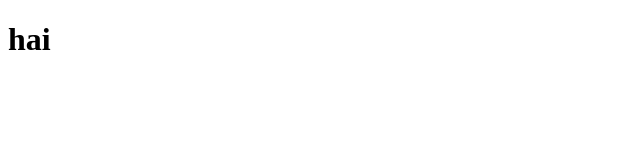
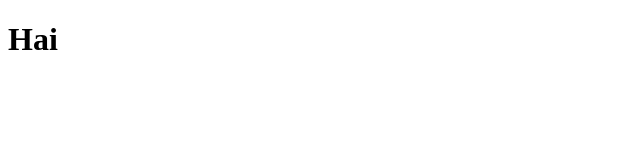
Before and after one commit to pencemo/tiba, a React (Vite) app: page / in a window 1280 px wide. Shown: the top 160 px of the page, without its empty margins (0-640 px from the left). Built offline with nearby package versions, Linux system fonts and the light colour scheme.

Commit message:
change 'hai' into 'Hai'

```diff
--- a/src/App.jsx
+++ b/src/App.jsx
@@ -4,7 +4,7 @@ function App() {
 
   return (
     <>
-      <h1>hai</h1>
+      <h1>Hai</h1>
     </>
   )
 }
```
